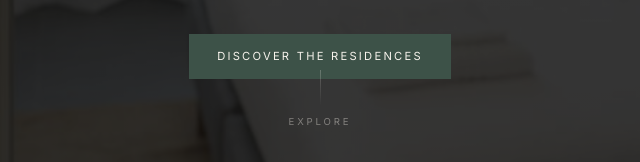
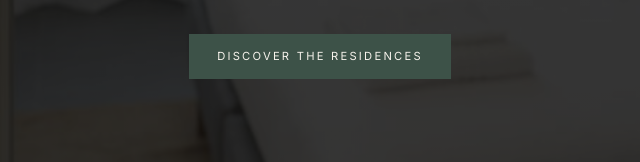
Before and after one commit to Rofiorenti/CASE-FIORENTI, a plain HTML site: page en/index.html in a window 1280 px wide. Shown: the part 638-800 px from the top of the page, 320-960 px from the left. Drawn offline with nearby package versions, Linux system fonts and the light colour scheme; a web font is replaced by a local one.

Commit message:
EN V - remove explore

```diff
--- a/en/index.html
+++ b/en/index.html
@@ -44,7 +44,6 @@
       <a href="#residenze" class="btn-primary">Discover the residences</a>
     </div>
   </div>
-  <div class="hero-scroll-idx"><div class="scroll-ln"></div><span>Explore</span></div>
 </section>
 <div class="divider">&#10022; &#10022; &#10022;</div>
 <section class="intro-sec">
```
